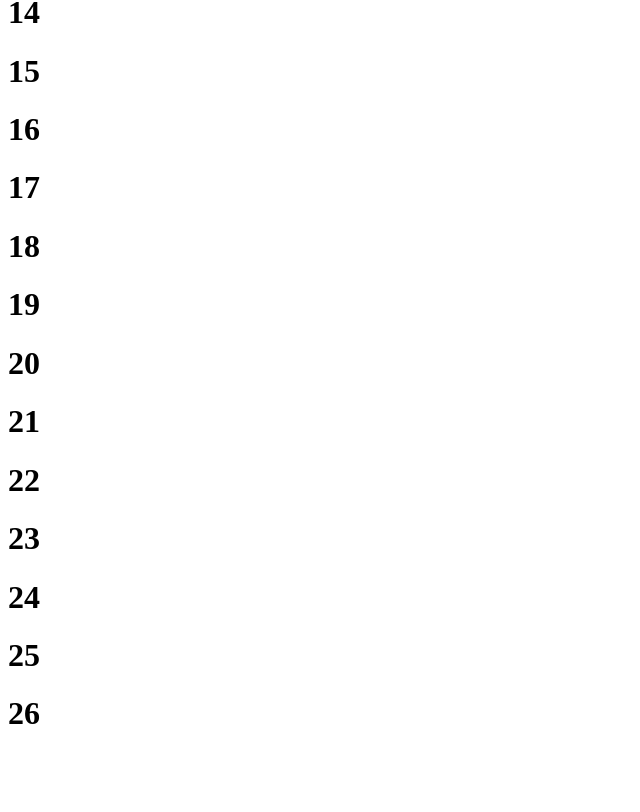
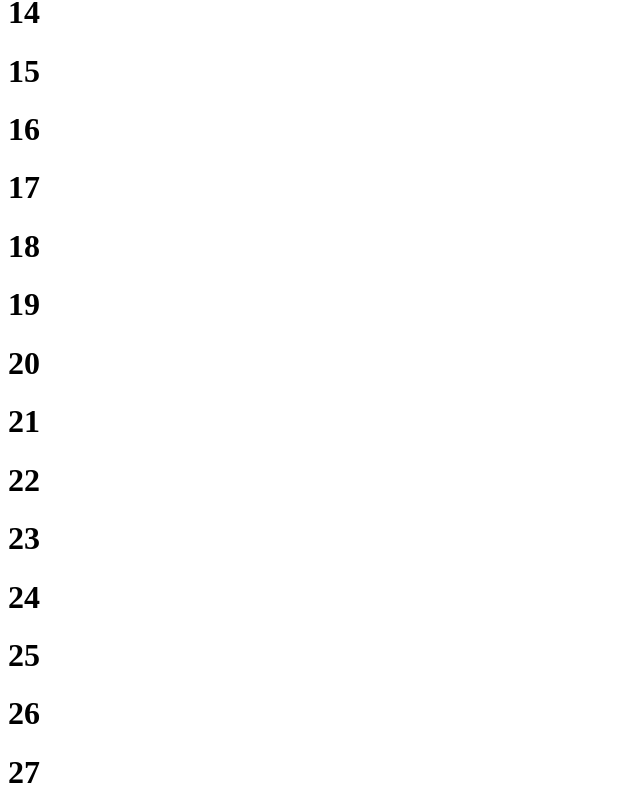
Before and after one commit to theit0/ecommerceFETests, a React (Vite) app: page / in a window 1280 px wide. Shown: the part 787-1599 px from the top of the page, without its empty margins (0-640 px from the left). Before the commit the page ends 1541 px from the top, so only its background shows below. Built offline with nearby package versions, Linux system fonts and the light colour scheme.

Commit message:
Test case 27

```diff
--- a/src/App.tsx
+++ b/src/App.tsx
@@ -30,6 +30,7 @@ function App() {
       <h1>24</h1>
       <h1>25</h1>
       <h1>26</h1>
+      <h1>27</h1>
     </>
   )
 }
```
